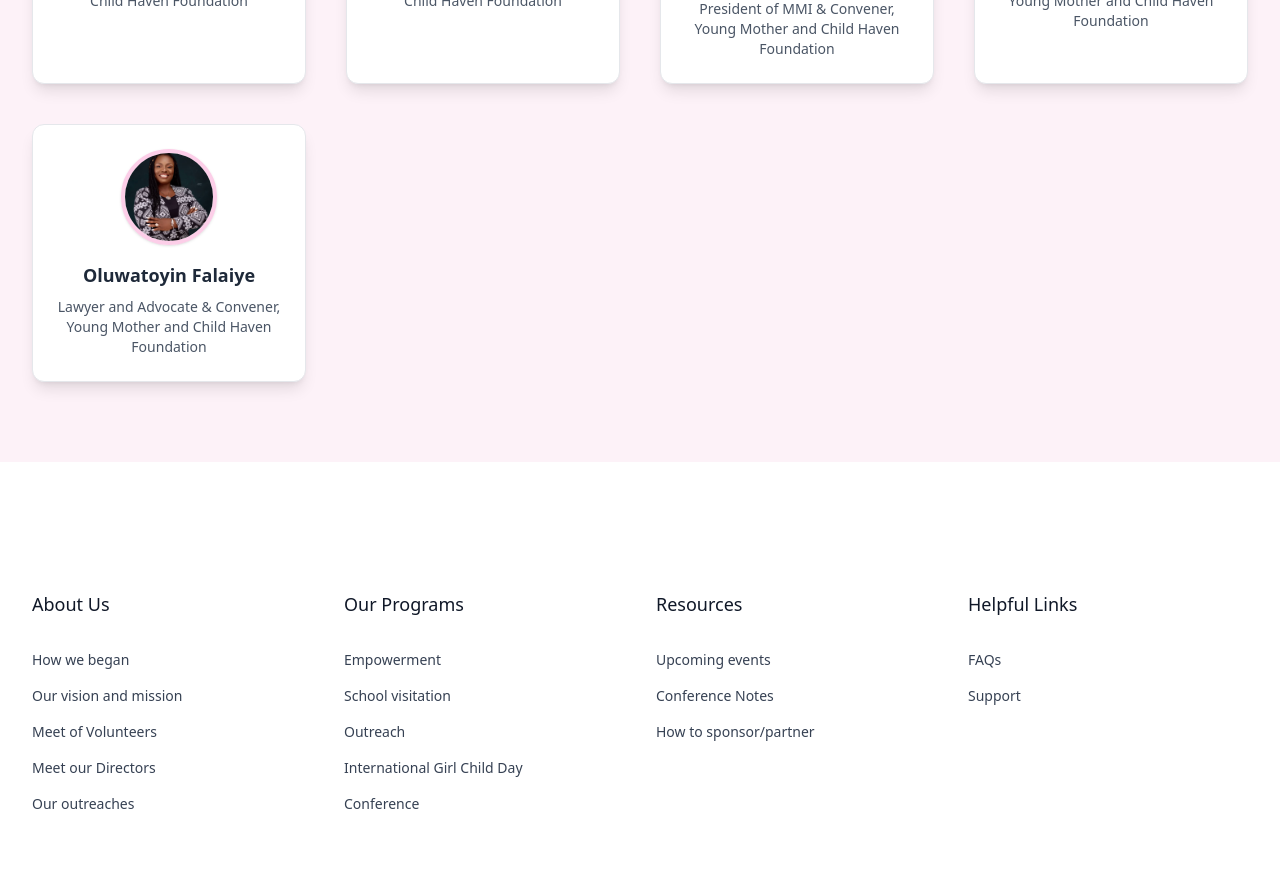
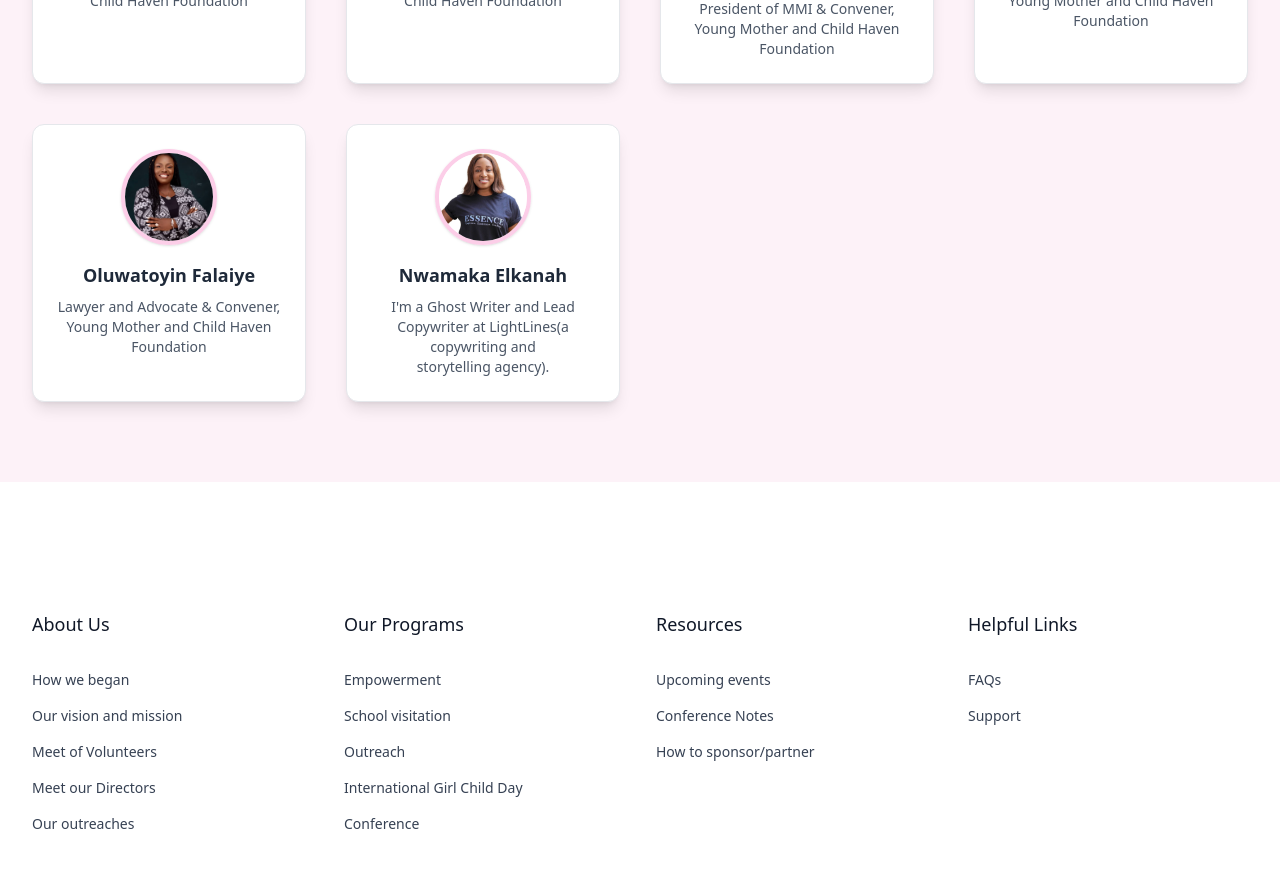
Before and after one commit to Ibthecoder/ChildFoundation, a React (Vite) app: page /about in a window 1280 px wide. Shown: the part 2400-3278 px from the top of the page. Built offline with nearby package versions, Linux system fonts and the light colour scheme.

Commit message:
changes made

```diff
--- a/src/sections/About.jsx
+++ b/src/sections/About.jsx
@@ -7,6 +7,7 @@
 import damilolaKarounwi from "../assets/images/damilola-karounwi.jpg";
 import tundeRhema from "../assets/images/tunde-rhema.jpg";
 import oluwatoyinFalaiye from "../assets/images/oluwatoyin-falaiye.jpg";
+import nwamakaelkanah from "../assets/images/nwamaka-elkanah.jpg";
 
 const About = () => {
   const teamMembers = [
@@ -37,6 +38,11 @@
       title:
         "Lawyer and Advocate & Convener, Young Mother and Child Haven Foundation",
       image: oluwatoyinFalaiye,
+    },
+    {
+      name: "Nwamaka Elkanah",
+      title: "I'm a Ghost Writer and Lead Copywriter at LightLines(a copywriting and storytelling agency).",
+      image: nwamakaelkanah,
     },
   ];
 
```
Also changed, not shown: src/assets/images/nwamaka-elkanah.jpg (added).
